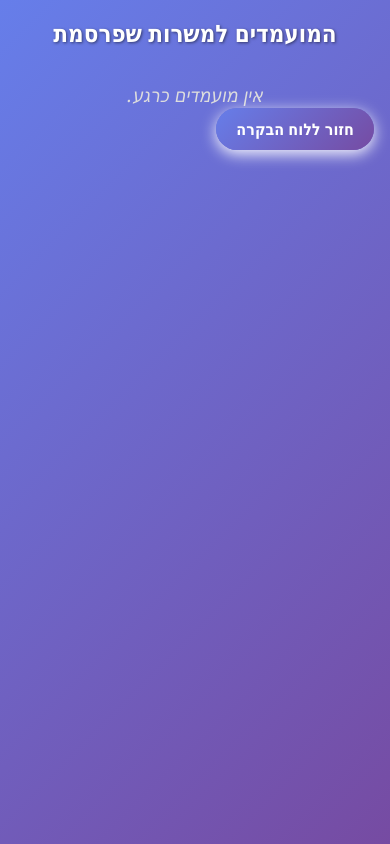
After one commit to beridayan1324/find_a_job, a Flask app: page /employer/applications in a window 390 px wide. The commit adds this page. Run offline with Flask 3, Linux system fonts and the light colour scheme; a user stored in the database is signed in.

Commit message:
added canidadtes page

```diff
--- a/app.py
+++ b/app.py
@@ -168,9 +168,21 @@ def apply_job(job_id):
 @app.route('/employer/applications')
 @login_required
 def employer_applications():
-    # רק למעסיקים – סנן רק עבודות שהמעסיק פרסם
+    # שולף את כל המשרות שהמעסיק פרסם
     jobs = Job.query.filter_by(employer_id=current_user.id).all()
-    return render_template('employer_applications.html', jobs=jobs)
+
+    # אוסף את כל המועמדויות של המשרות האלו
+    applications = []
+    for job in jobs:
+        job_apps = Application.query.filter_by(job_id=job.id).all()
+        for app in job_apps:
+            applications.append({
+                'job': job,
+                'application': app,
+                'candidate': User.query.get(app.user_id)
+            })
+
+    return render_template('employer_applications.html', applications=applications)
 if __name__ == '__main__':
 
     with app.app_context():
--- /dev/null
+++ b/templates/employer_applications.html
@@ -0,0 +1,135 @@
+<!DOCTYPE html>
+<html lang="he" dir="rtl">
+<head>
+    <meta charset="UTF-8" />
+    <meta name="viewport" content="width=device-width, initial-scale=1" />
+    <title>מועמדים למשרות שלך</title>
+    <style>
+        * {
+            margin: 0;
+            padding: 0;
+            box-sizing: border-box;
+        }
+
+        body {
+            font-family: 'Segoe UI', Tahoma, Geneva, Verdana, sans-serif;
+            background: linear-gradient(135deg, #667eea 0%, #764ba2 100%);
+            min-height: 100vh;
+            color: #333;
+            padding: 2rem;
+        }
+
+        h1 {
+            font-size: 2rem;
+            margin-bottom: 1.5rem;
+            text-align: center;
+            color: white; /* Changed to white */
+            background: none; /* Remove previous gradient */
+            -webkit-background-clip: unset;
+            -webkit-text-fill-color: unset;
+            background-clip: unset;
+            user-select: none;
+            /* optional text shadow for better visibility */
+            text-shadow: 1px 1px 3px rgba(0, 0, 0, 0.5);
+        }
+
+        ul {
+            list-style: none;
+            max-width: 700px;
+            margin: 0 auto 2rem auto;
+            padding: 0;
+        }
+
+        li {
+            background: rgba(255, 255, 255, 0.95);
+            backdrop-filter: blur(10px);
+            border-radius: 15px;
+            padding: 1.5rem 2rem;
+            box-shadow: 0 15px 35px rgba(0, 0, 0, 0.1);
+            margin-bottom: 1rem;
+            transition: all 0.3s ease;
+            font-size: 1rem;
+            line-height: 1.5;
+        }
+
+        li:hover {
+            box-shadow: 0 20px 40px rgba(0, 0, 0, 0.15);
+            transform: translateY(-5px);
+        }
+
+        strong {
+            color: #667eea;
+        }
+
+        p {
+            text-align: center;
+            font-style: italic;
+            color: #ddd;
+            margin-top: 2rem;
+            font-size: 1.2rem;
+        }
+
+        .back-link {
+            display: inline-block;
+            max-width: 700px;
+            margin: 0 auto;
+            text-decoration: none;
+            background: linear-gradient(135deg, #667eea, #764ba2);
+            color: white;
+            padding: 12px 30px;
+            border-radius: 25px;
+            font-weight: 600;
+            text-align: center;
+            box-shadow: 0 4px 15px rgba(255, 255, 255, 0.95);
+            transition: all 0.3s ease;
+            user-select: none;
+            font-size: 1.1rem;
+        }
+
+        .back-link:hover {
+            transform: translateY(-2px);
+            box-shadow: 0 6px 20px rgba(102, 126, 234, 0.6);
+        }
+
+        /* רספונסיב */
+        @media (max-width: 600px) {
+            body {
+                padding: 1rem;
+            }
+
+            li {
+                padding: 1rem 1.2rem;
+                font-size: 0.95rem;
+            }
+
+            h1 {
+                font-size: 1.5rem;
+            }
+
+            .back-link {
+                padding: 10px 20px;
+                font-size: 1rem;
+            }
+        }
+    </style>
+</head>
+<body>
+    <h1>המועמדים למשרות שפרסמת</h1>
+
+    {% if applications %}
+        <ul>
+        {% for item in applications %}
+            <li>
+                <strong>משרה:</strong> {{ item.job.title }} <br>
+                <strong>מועמד:</strong> {{ item.candidate.email }}<br>
+                <strong>תאריך הגשה:</strong> {{ item.application.timestamp.strftime('%d/%m/%Y') if item.application.timestamp else 'לא זמין' }}
+            </li>
+        {% endfor %}
+        </ul>
+    {% else %}
+        <p>אין מועמדים כרגע.</p>
+    {% endif %}
+
+    <a href="{{ url_for('employer_dashboard') }}" class="back-link">חזור ללוח הבקרה</a>
+</body>
+</html>
```
Also changed, not shown: templates/employer_dashboard.html (+8 -8 lines).
